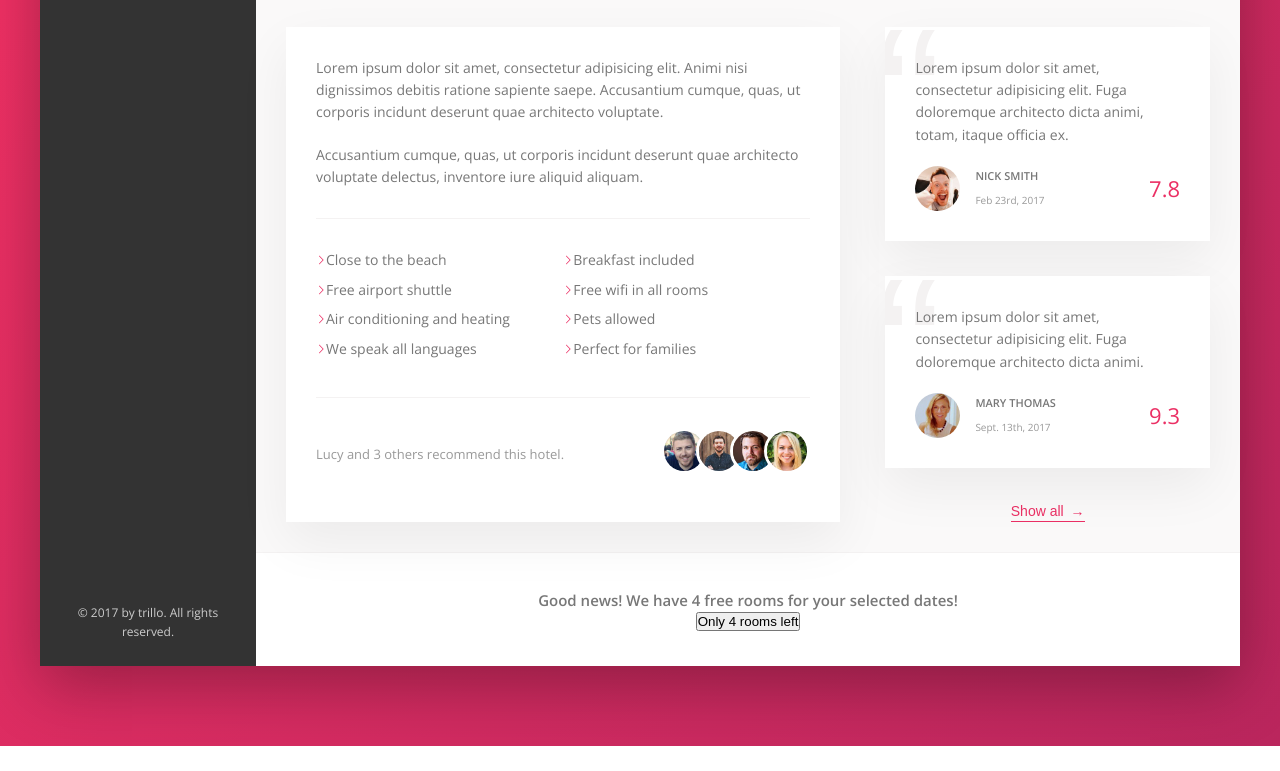
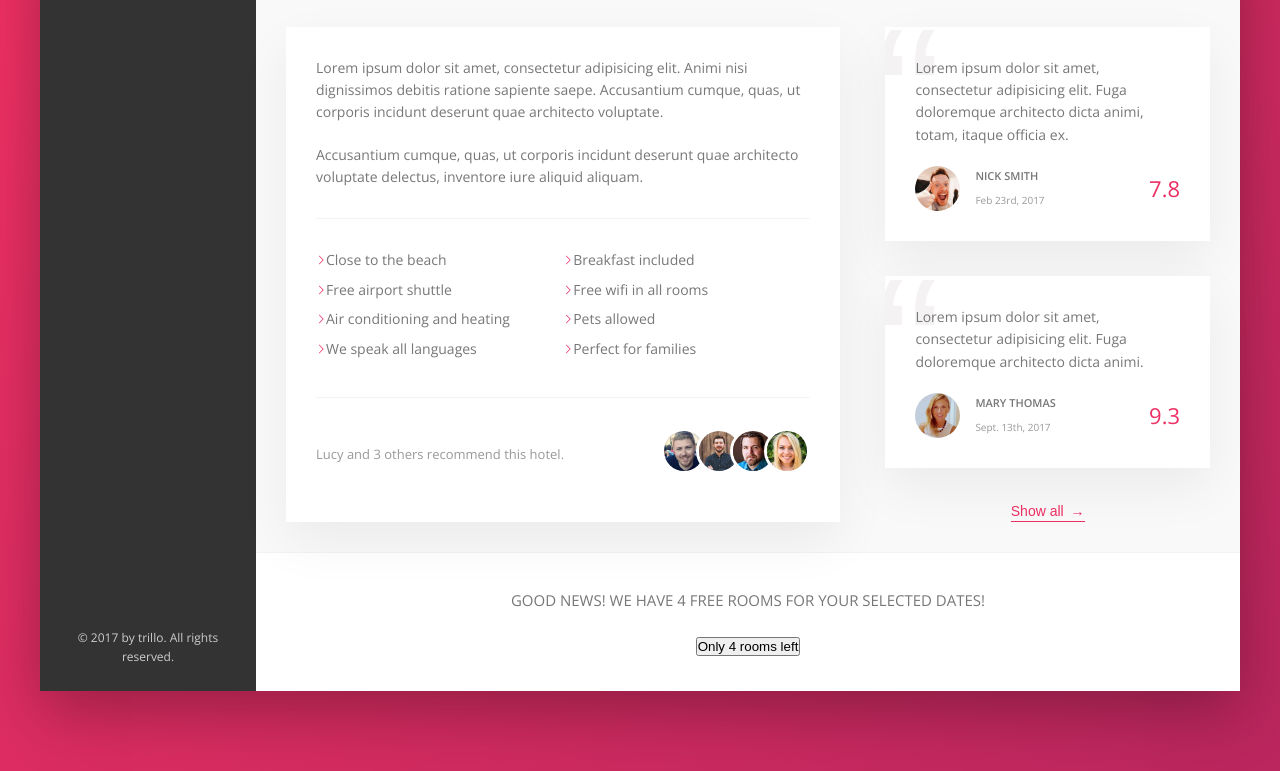
Before and after one commit to markovich692/Trillo, a website: page index.html in a window 1280 px wide. Shown: the part 617-1388 px from the top of the page. Before the commit the page ends 1363 px from the top, so only its background shows below. Drawn offline with nearby package versions, Linux system fonts and the light colour scheme.

Commit message:
defines the font-size, font-weight, text-transform and margin-bottom on the cta__book-now button

```diff
--- a/sass/components/_components.scss
+++ b/sass/components/_components.scss
@@ -434,4 +434,11 @@
 .cta {
   padding: 3.5rem 0;
   text-align: center;
+
+  &__book-now {
+    font-size: 1.5rem;
+    font-weight: 300;
+    text-transform: uppercase;
+    margin-bottom: 2.5rem;
+  }
 }
```
Also changed, not shown: css/style.css, 1 other file.
